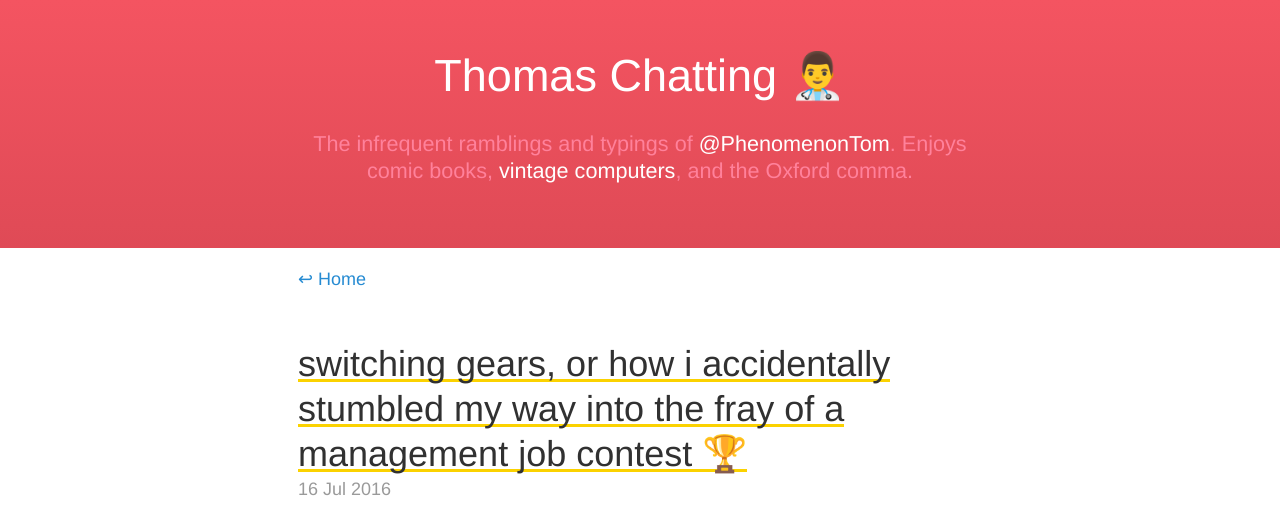
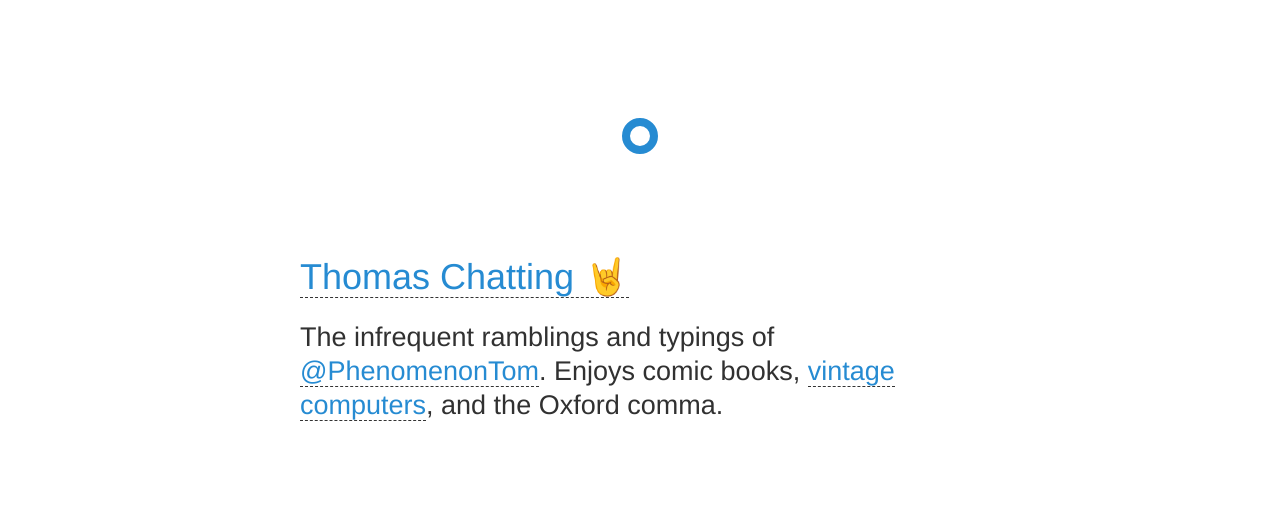
Before and after one commit to tomchatting/tomchatting.github.io, a Jekyll site: the page built from _posts/2016-07-16-shifting-gears.markdown, in a window 1280 px wide. Shown: the top 521 px of the page. Built offline with Jekyll 4.4.1, drawn with Linux system fonts in a browser that asks for light colours; some of the changed text lies outside the part shown; grey boxes are pictures that could not be loaded.

Commit message:
testing new design
- removed bright colours
- twitter mention in title
+ added awesome

```diff
--- a/_config.yml
+++ b/_config.yml
@@ -2,6 +2,65 @@
 markdown: kramdown
 url: "http://tomchatting.github.io"
 permalink: pretty
-paginate: 5
 
-plugins: [jekyll-paginate]
+plugins: [jekyll-paginate-v2]
+
+############################################################
+# Site configuration for the Jekyll 3 Pagination Gem
+# The values here represent the defaults if nothing is set
+pagination:
+
+  # Site-wide kill switch, disabled here it doesn't run at all
+  enabled: true
+
+  # Set to 'true' to enable pagination debugging. This can be enabled in the site config or only for individual pagination pages
+  debug: false
+
+  # The default document collection to paginate if nothing is specified ('posts' is default)
+  collection: 'posts'
+
+  # How many objects per paginated page, used to be `paginate` (default: 0, means all)
+  per_page: 5
+
+  # The permalink structure for the paginated pages (this can be any level deep)
+  permalink: '/page/:num/' # Pages are index.html inside this folder (default)
+  #permalink: '/page/:num.html' # Pages are simple html files
+  #permalink: '/page/:num' # Pages are html files, linked jekyll extensionless permalink style.
+
+  # Optional the title format for the paginated pages (supports :title for original page title, :num for pagination page number, :max for total number of pages)
+  title: ':title - page :num'
+
+  # Limit how many pagenated pages to create (default: 0, means all)
+  limit: 0
+
+  # Optional, defines the field that the posts should be sorted on (omit to default to 'date')
+  sort_field: 'date'
+
+  # Optional, sorts the posts in reverse order (omit to default decending or sort_reverse: true)
+  sort_reverse: true
+
+  # Optional, the default category to use, omit or just leave this as 'posts' to get a backwards-compatible behavior (all posts)
+  category: 'posts'
+
+  # Optional, the default tag to use, omit to disable
+  tag: ''
+
+  # Optional, the default locale to use, omit to disable (depends on a field 'locale' to be specified in the posts,
+  # in reality this can be any value, suggested are the Microsoft locale-codes (e.g. en_US, en_GB) or simply the ISO-639 language code )
+  locale: ''
+
+ # Optional,omit or set both before and after to zero to disable.
+ # Controls how the pagination trail for the paginated pages look like.
+  trail:
+    before: 2
+    after: 2
+
+  # Optional, the default file extension for generated pages (e.g html, json, xml).
+  # Internally this is set to html by default
+  extension: html
+
+  # Optional, the default name of the index file for generated pages (e.g. 'index.html')
+  # Without file extension
+  indexpage: 'index'
+
+############################################################
--- a/_layouts/default.html
+++ b/_layouts/default.html
@@ -6,12 +6,13 @@
 <link rel="icon" type="image/png" href="/static/favicon-32x32.png" sizes="32x32">
 <link rel="icon" type="image/png" href="/static/favicon-16x16.png" sizes="16x16">
 
-<title>{% if page.title == "Home" %}@PhenomenonTom{% else %}{{ page.title }} - @PhenomenonTom{% endif %}</title>
+<title>{% if page.title == "Home" %}Thomas Chatting 🤘{% else %}{{ page.title }} - Thomas Chatting 🤘{% endif %}</title>
 <link rel=stylesheet href=/static/main.css>
 
 <header>
   <div id=container>
-    <h1><a href=/>Thomas Chatting 👨‍⚕️</a></h1>
+    <div id=circle></div>
+    <h1><a href=/>Thomas Chatting 🤘</a></h1>
     <h2>The infrequent ramblings and typings of <a href=//twitter.com/phenomenontom>@PhenomenonTom</a>. Enjoys comic books, <a href=/ramble/2018/01/25/powerbook-g4/>vintage computers</a>, and the Oxford comma.</h2>
   </div>
 </header>
--- a/_layouts/post.html
+++ b/_layouts/post.html
@@ -14,13 +14,13 @@
 <hr>
 
 <aside class=related>
-  <h2>Recent pages</h2>
-  <ul class='related-pages'>
+  <h2>More like this</h2>
+  <ul class='related-posts'>
   {% for post in site.related_posts limit:3 %}
   <li>
     <h3>
       <a href='{{ post.url }}'>
-        {{ page.title }}
+        {{ post.title }}
         <small><time datetime="{{ post.date | date_to_xmlschema }}">{{ post.date | date_to_string }}</time></small>
       </a>
     </h3>
--- a/index.html
+++ b/index.html
@@ -14,7 +16,7 @@
 
 <div class="pagination">
   {% if paginator.next_page %}
-    <a class="pagination-item older" href="/page{{paginator.next_page}}">Older</a>
+    <a class="pagination-item older" href="/page/{{paginator.next_page}}">Older</a>
   {% else %}
     <span class="pagination-item older">Older</span>
   {% endif %}
@@ -22,7 +24,7 @@
     {% if paginator.page == 2 %}
       <a class="pagination-item newer" href="/">Newer</a>
     {% else %}
-      <a class="pagination-item newer" href="/page{{paginator.previous_page}}">Newer</a>
+      <a class="pagination-item newer" href="/page/{{paginator.previous_page}}">Newer</a>
     {% endif %}
   {% else %}
     <span class="pagination-item newer">Newer</span>
--- a/static/main.css
+++ b/static/main.css
@@ -7,18 +7,32 @@
   font-weight: 100;
 }
 
+#container {
+  width: 90%;
+  margin: 0 auto;
+}
+
+#circle {
+  border: 8px solid #268bd2;
+  border-radius: 50%;
+  width: 20px;
+  height: 20px;
+  margin: 100px auto;
+}
+
 body {
   padding: 0;
   margin: 0;
 }
 
 a, a:visited {
+  color: #268bd2;
   text-decoration: none;
-  color: #268bd2;
+  border-bottom: 1px dashed #333;
 }
 
-a:hover, a:active {
-  text-decoration: underline;
+a:hover {
+  border: none;
 }
 
 blockquote{
@@ -131,37 +145,25 @@
   font-size: 1.5rem;
 }
 
-#container {
-  max-width: 38rem;
-  padding-left: 1rem;
-  padding-right: 1rem;
-  margin-left: auto;
-  margin-right: auto;
-}
-
-article h1 {
-  display: inline-block;
-}
-
-article h1 a, article h1 a:visited {
-  color: inherit;
-  background-position: 0 1.0em;
-  background-size: 3px 3px;
-  background-image: linear-gradient(#fbd200,#fbd200);
-  text-decoration: none;
-  background-repeat: repeat-x;
-}
-
-article h1 a:hover {
-  text-decoration: none;
-  background: #fbd200;
-}
-
-time {
+time:not(small time) {
   color: #9a9a9a;
   display: block;
   margin-top: -.5rem;
   margin-bottom: 1rem;
+}
+
+small time {
+  font-size: 0.8em;
+  color: #a1a7b9;
+}
+
+.related-posts {
+  list-style: none;
+  padding: 0;
+}
+
+.related-posts li a {
+  border: none;
 }
 
 hr {
@@ -175,35 +177,14 @@
 }
 
 header, footer {
-  text-align: center;
+  text-align: left;
   margin: 0;
-  padding: 1rem 0;
   display: block;
 }
 
 header {
-  background-color: #df4a56;
-  background-image: linear-gradient(to bottom, #f45461 0%, #df4a56 100%);
-  padding-bottom: 3rem;
-}
-
-header a, header a:visited {
-  color: #fff;
-}
-
-header a:visited {
-  text-decoration: underline;
-}
-
-header h1 {
-  font-size: 2.5rem;
-  color: #fff;
-  display: inline-block;
-}
-
-header h2 {
-  font-size: 1.2rem;
-  color: #ff819b;
+  padding: 1rem 0;
+  margin-bottom: 100px;
 }
 
 footer {
@@ -257,7 +238,7 @@
   position: relative;
   display: block;
   padding: 1rem;
-  border: 1px solid #eee;
+  border: 1px solid #eee !important;
 }
 .pagination-item:first-child {
   margin-bottom: -1px;
@@ -296,6 +277,9 @@
   html {
     font-size: 18px;
   }
+  #container {
+    max-width: 680px;
+  }
   footer {
     text-align: left;
   }
```
Also changed, not shown: other parts of index.html (+2 -0 lines), 1 other file.
